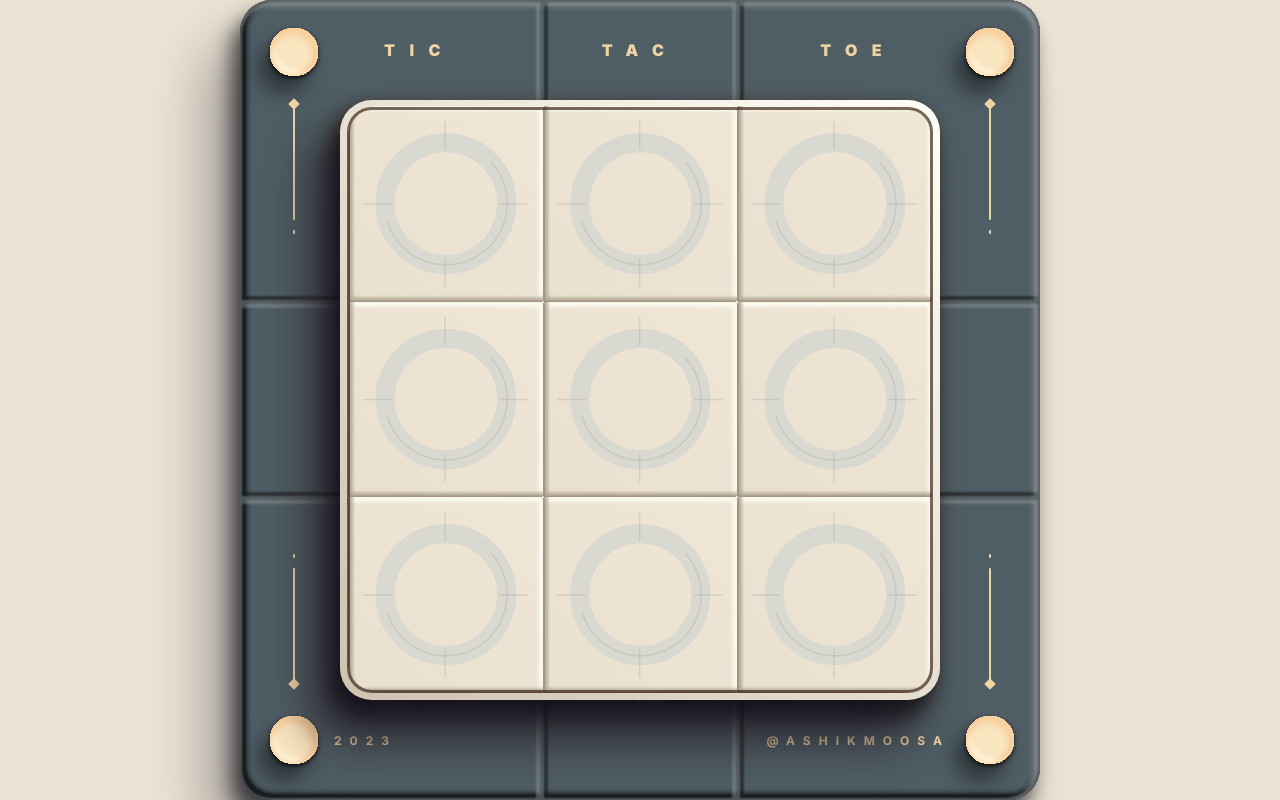
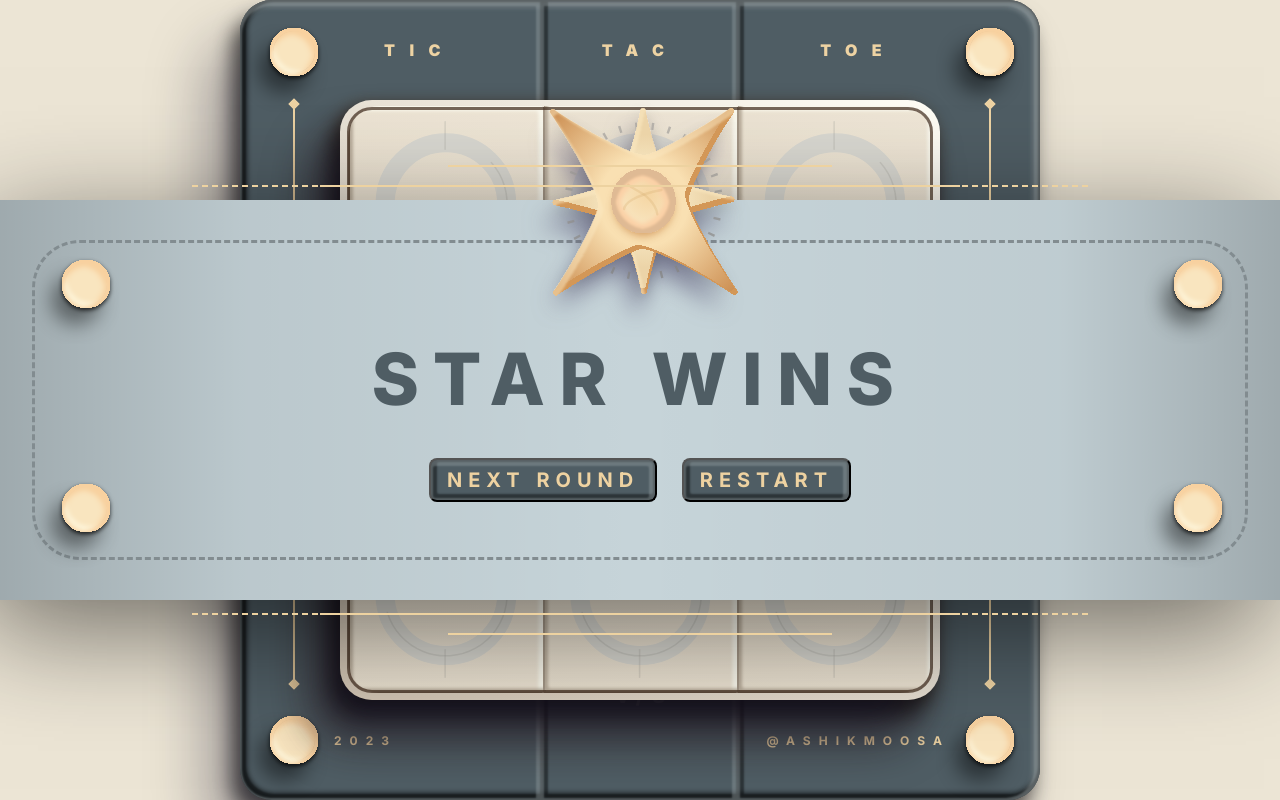
Before and after one commit to AshikMoosa/GameDevPortfolio, a plain HTML site: page vanilla-javascript-projects/01_TicTacToe/game.html in a window 1280 px wide. Drawn offline with Linux system fonts and the light colour scheme.

Commit message:
Added game-result modal

```diff
--- a/vanilla-javascript-projects/01_TicTacToe/css/game.css
+++ b/vanilla-javascript-projects/01_TicTacToe/css/game.css
@@ -282,3 +282,132 @@ main .game-turn {
   line-height: normal;
   letter-spacing: 7px;
 }
+
+/* Game Modal Styles */
+main .game-modal {
+  background: linear-gradient(90deg, rgba(0, 0, 0, 0.2) 0%, rgba(0, 0, 0, 0.06) 18.75%, rgba(0, 0, 0, 0) 49.71%, rgba(0, 0, 0, 0.04) 82.81%, rgba(0, 0, 0, 0.2) 100%), var(--X-Color-500, #c6d4d9);
+  box-shadow: -16px 28px 108px 0px rgba(0, 0, 0, 0.55);
+  display: flex;
+  flex-direction: row;
+  align-items: center;
+  text-align: center;
+  width: 100%;
+  height: 400px;
+  position: absolute;
+  z-index: 3;
+}
+
+.game-modal .game-lines,
+.game-modal .game-lines2,
+.game-modal .game-lines3 {
+  position: absolute;
+  border-top: 2px solid #edd2a0;
+  border-bottom: 2px solid #edd2a0;
+  height: 470px;
+  width: 30%;
+  left: 0;
+  right: 0;
+  margin: auto auto;
+  z-index: 1;
+}
+
+.game-modal .game-lines2 {
+  height: 430px;
+  width: 50%;
+  z-index: 3;
+}
+
+.game-modal .game-lines3 {
+  height: 430px;
+  border-style: dashed;
+  border-left: 0;
+  border-right: 0;
+  width: 70%;
+  z-index: 2;
+}
+
+.game-modal .game-icon {
+  position: absolute;
+  top: -28%;
+  right: 0;
+  left: 0;
+}
+
+.game-modal .game-icon img {
+  width: 250px;
+  height: 250px;
+  pointer-events: none;
+}
+
+.game-modal .game-result {
+  border-radius: 48px;
+  border: 3px dashed var(--Gray-600, #828c90);
+  width: 100%;
+  height: 80%;
+  margin: 2em 2em;
+  display: flex;
+  flex-direction: column;
+  justify-content: center;
+}
+
+.game-modal .result-heading {
+  margin: 0.5em;
+  color: #4f5d64;
+  text-align: center;
+  font-size: 72px;
+  font-style: normal;
+  font-weight: 800;
+  line-height: normal;
+  letter-spacing: 14.4px;
+  text-transform: uppercase;
+  user-select: none;
+}
+
+.game-modal .game-actions button {
+  position: relative;
+  padding: 8px 16px;
+  margin: 0em 0.5em;
+  color: #eed2a1;
+  font-family: Inter;
+  font-size: 20px;
+  font-style: normal;
+  font-weight: 700;
+  line-height: normal;
+  letter-spacing: 6px;
+  text-transform: uppercase;
+  border-radius: 8px;
+  background: var(--Gray-900, #4f5d64);
+  box-shadow: -2px 2px 2px 4px rgba(155, 164, 167, 0.4) inset, 2px -2px 2px 4px rgba(0, 0, 0, 0.45) inset;
+  z-index: 5;
+}
+
+.game-modal .game-actions button:hover {
+  cursor: pointer;
+  background: hsl(200 12% 15% / 1);
+}
+
+.game-modal .misc-ellipses img {
+  position: absolute;
+  z-index: 2;
+  pointer-events: none;
+}
+
+.game-modal .misc-ellipses img:first-child {
+  top: 3.5em;
+  left: 2em;
+}
+
+.game-modal .misc-ellipses img:nth-child(2) {
+  top: 3.5em;
+  right: 3em;
+}
+
+.game-modal .misc-ellipses img:nth-child(3) {
+  bottom: 2em;
+  left: 2em;
+}
+
+.game-modal .misc-ellipses img:last-child {
+  bottom: 2em;
+  right: 3em;
+}
--- a/vanilla-javascript-projects/01_TicTacToe/game.html
+++ b/vanilla-javascript-projects/01_TicTacToe/game.html
@@ -107,6 +107,25 @@
 
     <!-- Modal Section Result -->
     <section class="game-modal">
+      <div class="game-lines"></div>
+      <div class="game-lines2"></div>
+      <div class="game-lines3"></div>
+      <div class="game-icon">
+        <img src="./assets/StarDefault.svg" alt="star">
+      </div>
+      <div class="misc-ellipses">
+        <img src="./assets/misc-ellipse.svg" alt="ellipse">
+        <img src="./assets/misc-ellipse.svg" alt="ellipse">
+        <img src="./assets/misc-ellipse.svg" alt="ellipse">
+        <img src="./assets/misc-ellipse.svg" alt="ellipse">
+      </div>
+      <div class="game-result">
+        <h1 class="result-heading">STAR WINS</h1>
+        <div class="game-actions">
+          <button type="button">NEXT ROUND</button>
+          <button type="button">RESTART</button>
+        </div>
+      </div>
 
     </section>
   </main>
```
